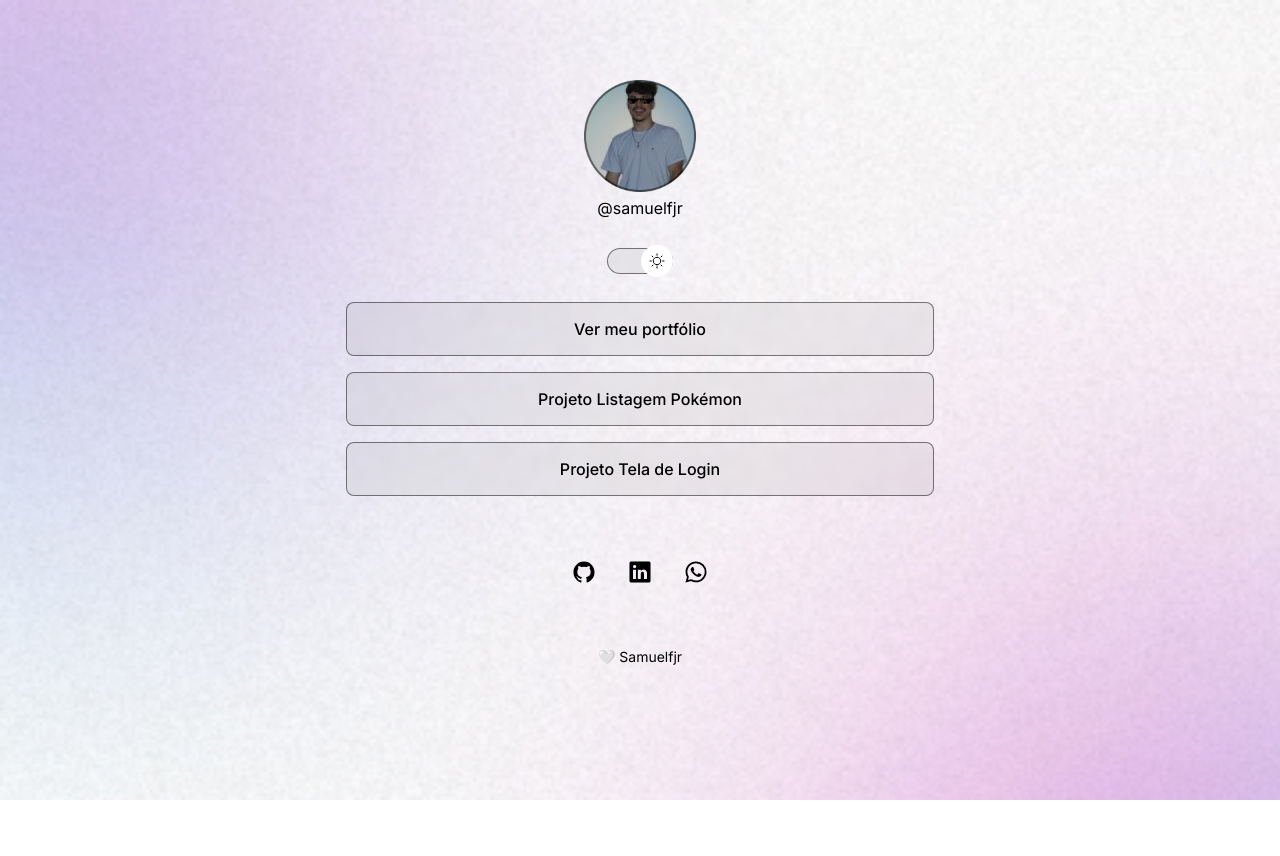
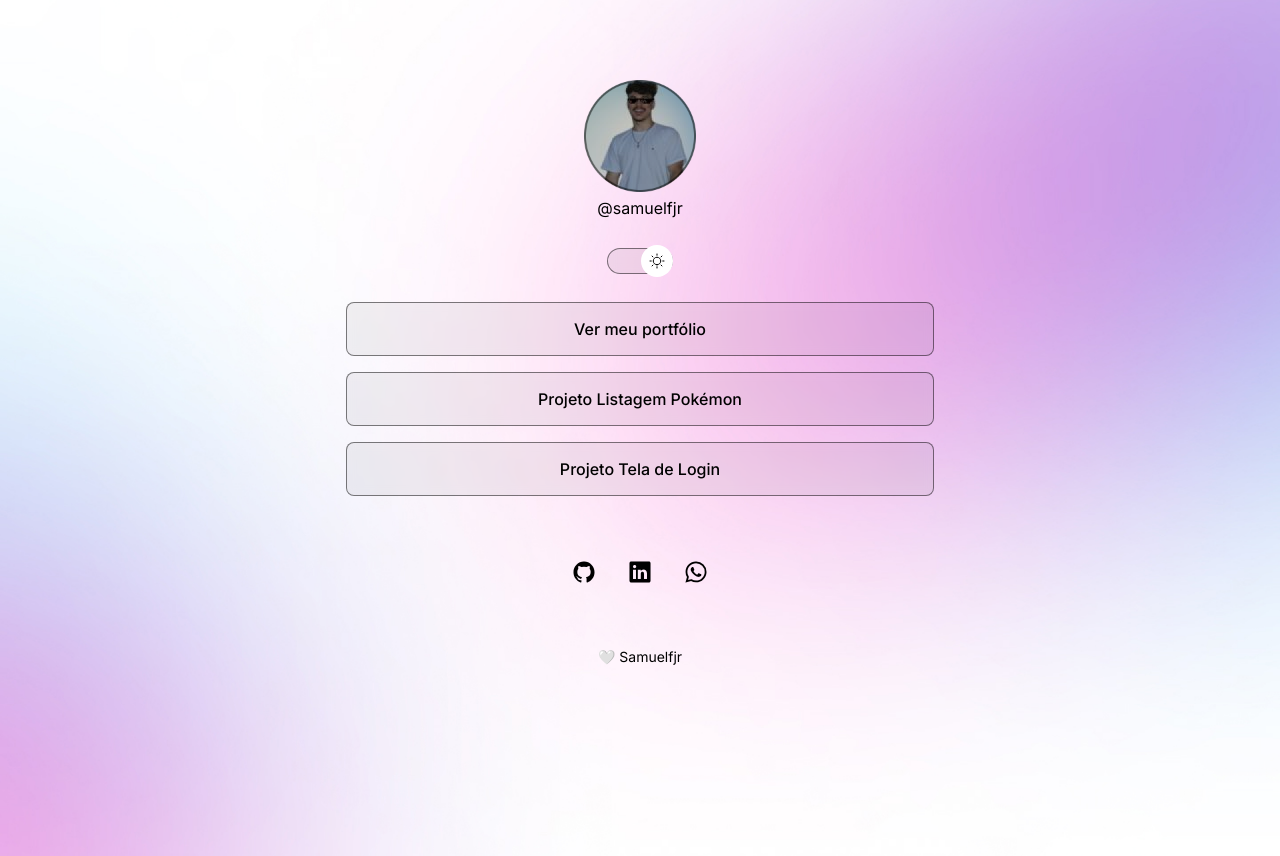
Before and after one commit to Samuelfjr/dev-links-fjr, a plain HTML site: page index.html in a window 1280 px wide. Before the commit the page ends 800 px from the top, so only its background shows below. Drawn offline with nearby package versions, Linux system fonts and the light colour scheme.

Commit message:
add: Media Queries

```diff
--- a/css/style.css
+++ b/css/style.css
@@ -26,6 +26,7 @@
 
 body {
     background: var(--bg-url) no-repeat top center/cover;
+    height: 100vh;
 }
 
 body * {
@@ -34,7 +35,7 @@ body * {
 }
 
 #container {
-    width: 100%;
+    width: auto;
     max-width: 588px;
     margin: 56px auto 0px;
     padding: 0 24px;
@@ -139,7 +140,17 @@ ul li a:hover {
 }
 
 footer {
-    padding: 24px;
+    padding: 24px 0;
     text-align: center;
     font-size: 14px;
 }
+
+@media (min-width: 700px) {
+    :root {
+        --bg-url: url(../assets/bg-desktop-dark.jpg);
+    }
+
+    .light {
+        --bg-url: url(../assets/bg-desktop-light.jpg);
+    }
+}
```
Also changed, not shown: assets/bg-desktop-dark.jpg (added), assets/bg-desktop-light.jpg (added).
